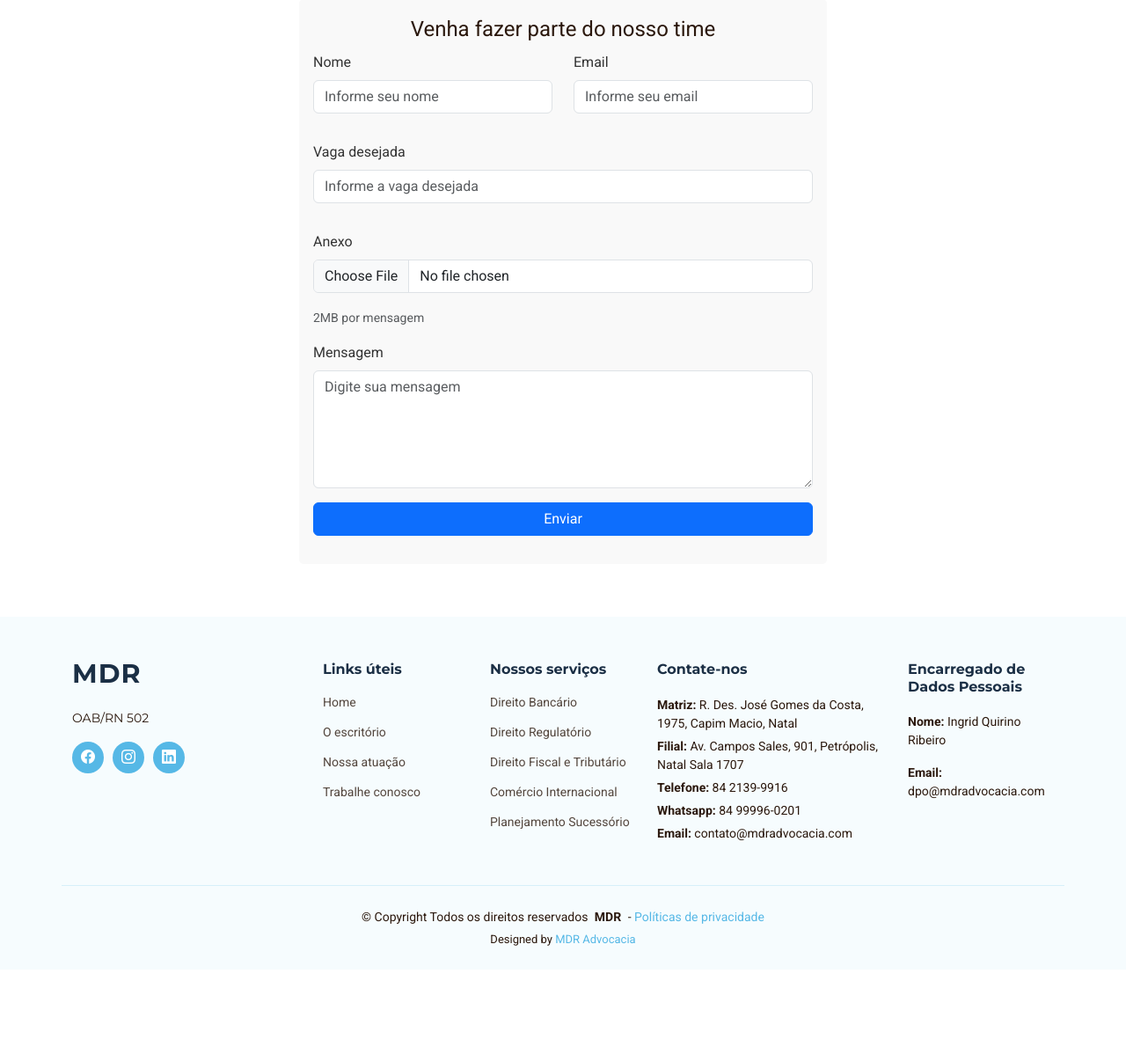
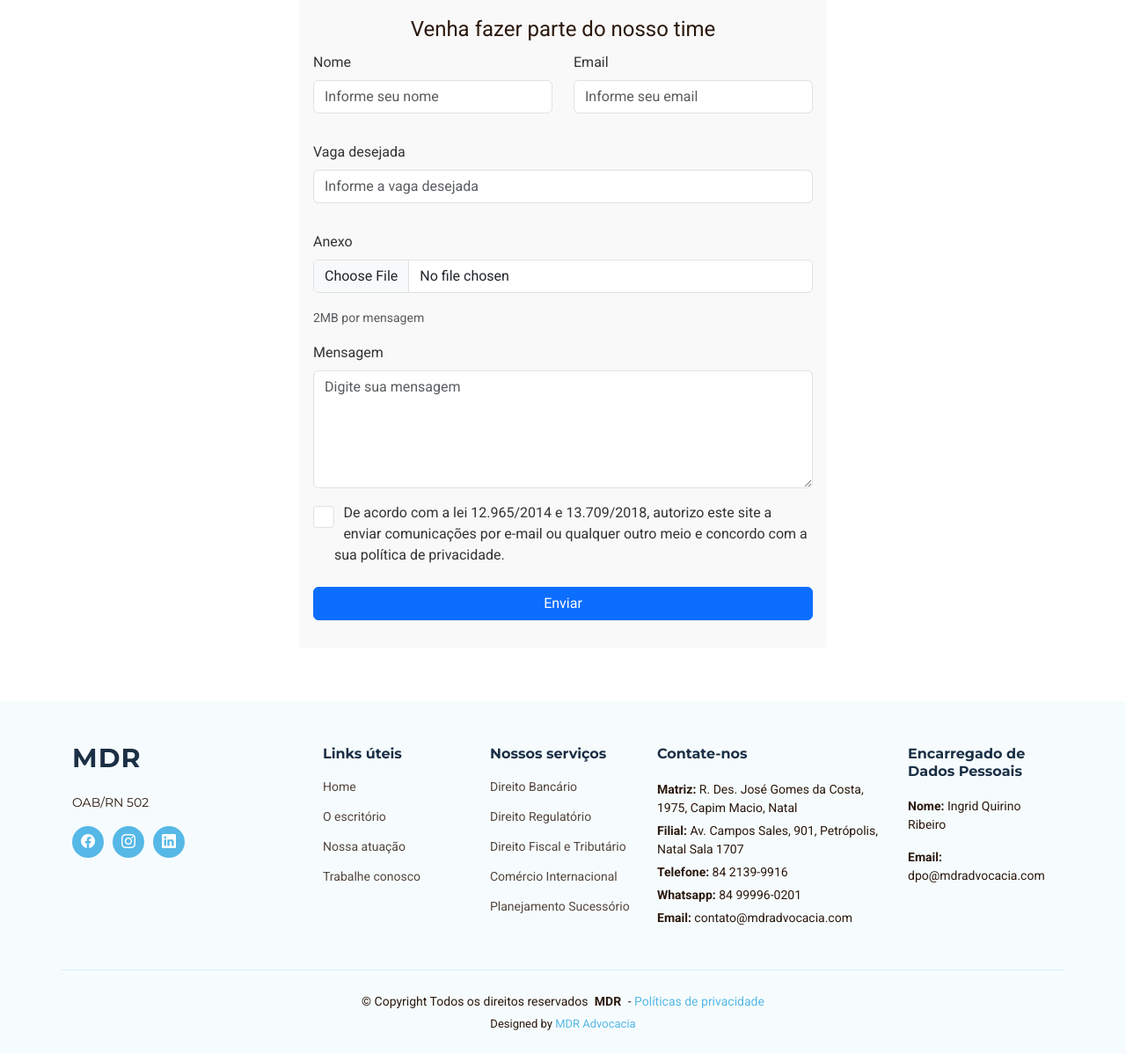
Before and after one commit to MDR-Advocacia/MDR-site, a PHP site: page /form.php in a window 1280 px wide. Shown: the part 365-1563 px from the top of the page at 88% size. Before the commit the page ends 1440 px from the top, so only its background shows below. Run offline with PHP 8.4, Linux system fonts and the light colour scheme; some libraries are stand-ins or nearby versions.

Commit message:
Atualizando o forms

```diff
--- a/form.php
+++ b/form.php
@@ -72,7 +72,15 @@
 
         <form class="php-email-form" method="POST" action="envia.php" enctype="multipart/form-data">
           <fieldset>
-
+            <?php
+            if (isset($_GET['status'])) {
+              if ($_GET['status'] == 'success') {
+                echo '<div class="alert alert-success text-center" role="alert">Mensagem enviada com sucesso!</div>';
+              } elseif ($_GET['status'] == 'error') {
+                echo '<div class="alert alert-danger text-center" role="alert">Ocorreu um erro ao enviar a mensagem. Tente novamente.</div>';
+              }
+            }
+            ?>
             <legend style="text-align: center;">Venha fazer parte do nosso time</legend>
 
             <div class="row mb-3">
@@ -108,19 +116,22 @@
               </div>
             </div>
 
+            <div class="row mb-3">
+              <div class="col-md-12">
+                <div class="form-check">
+                  <input class="form-check-input" type="checkbox" id="concordo" name="concordo" required style="margin-right: 10px;">
+                  <label class="form-check-label text-start" for="concordo">
+                    De acordo com a lei 12.965/2014 e 13.709/2018, autorizo este site a enviar comunicações por e-mail ou qualquer outro meio e concordo com a sua política de privacidade.
+                  </label>
+                </div>
+              </div>
+            </div>
             <div class="text-center">
               <button type="submit" class="btn btn-primary">Enviar</button>
             </div>
 
-            <?php
-            if (isset($_GET['status'])) {
-              if ($_GET['status'] == 'success') {
-                echo '<div class="alert alert-success text-center" role="alert">Mensagem enviada com sucesso!</div>';
-              } elseif ($_GET['status'] == 'error') {
-                echo '<div class="alert alert-danger text-center" role="alert">Ocorreu um erro ao enviar a mensagem. Tente novamente.</div>';
-              }
-            }
-            ?>
+
+
 
           </fieldset>
         </form>
```
